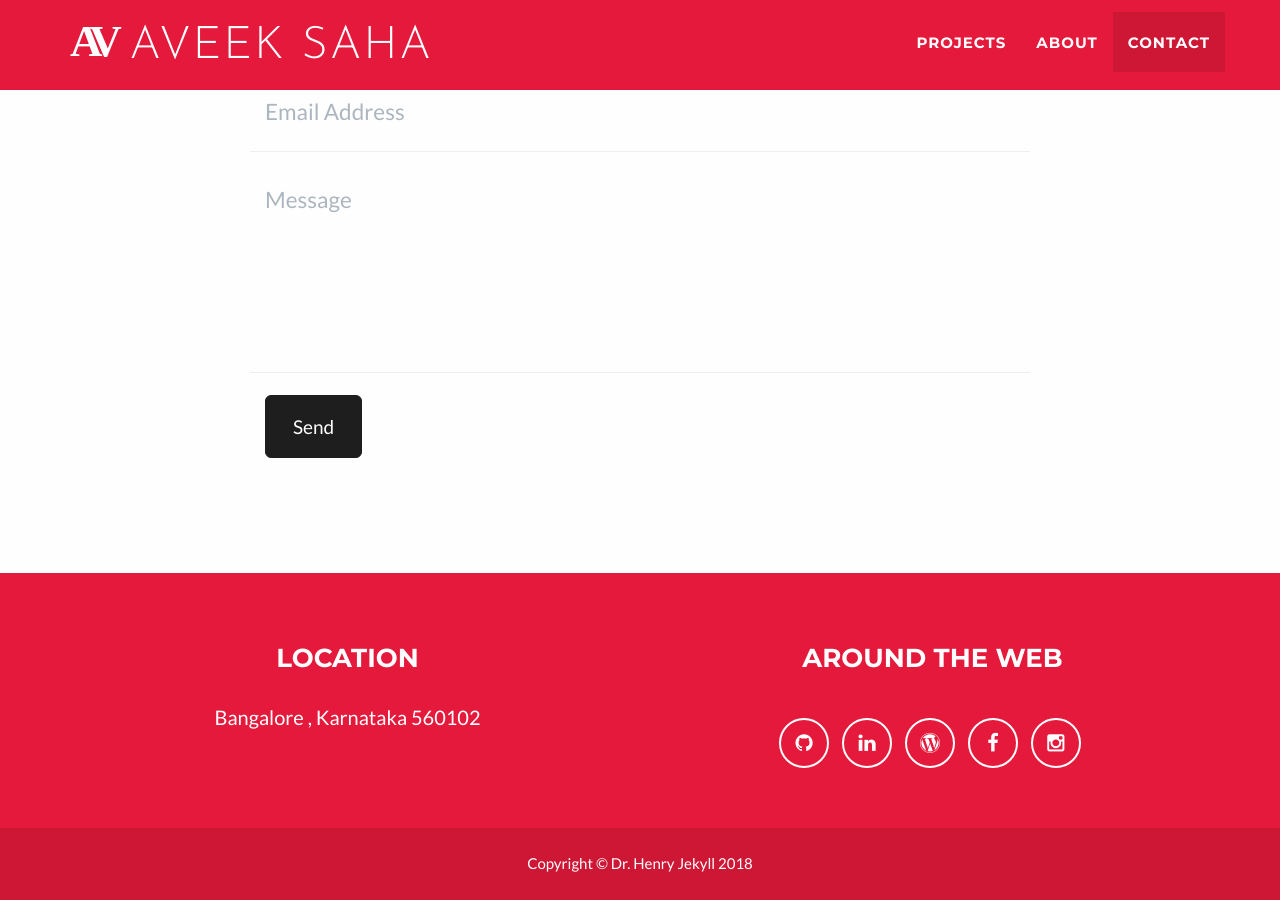
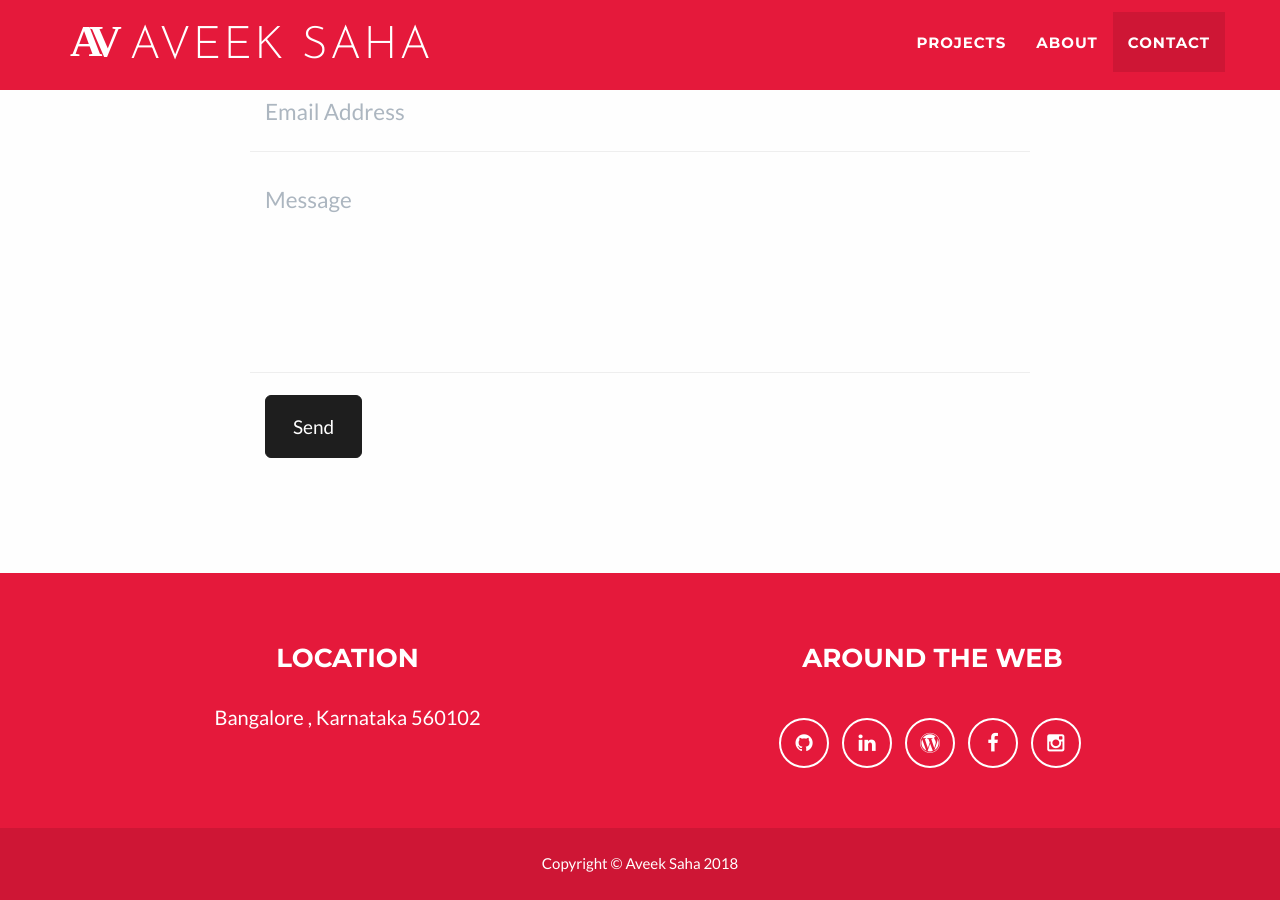
Before and after one commit to Aveek-Saha/Aveek-Saha.github.io, a Jekyll site: the page built from index.html, in a window 1280 px wide and 900 px high, scrolled down 2142 px. Built offline with Jekyll 4.4.1, drawn with Linux system fonts in a browser that asks for light colours; some web fonts are replaced.

Commit message:
Update _config.yml

```diff
--- a/_config.yml
+++ b/_config.yml
@@ -32,7 +32,7 @@ color:
 
 # Footer settings
 footer:
-  copyright: Dr. Henry Jekyll
+  copyright: Aveek Saha
   location: Location
   social: Around the Web
   credits: Credits
```
